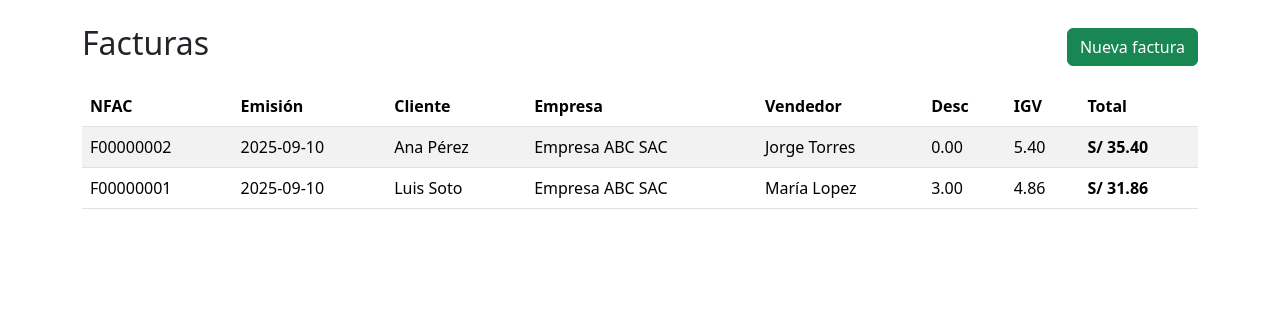
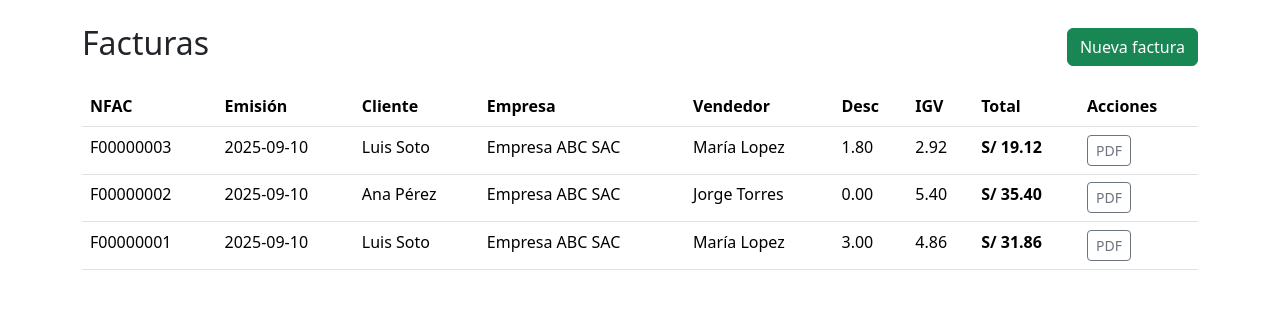
Before and after one commit to natt25/Sistema-de-Facturacion, a Flask app: page /facturas in a window 1280 px wide. Shown: the part 56-365 px from the top of the page. Run offline with Flask 3, Linux system fonts and the light colour scheme; data comes from the database, SQL or seed files in the repository.

Commit message:
update: boton para descargar factura

```diff
--- a/facturacion/app.py
+++ b/facturacion/app.py
@@ -2,7 +2,15 @@ import os, sqlite3
 from datetime import date
 from flask import Flask, g, render_template, request, redirect, url_for, flash
 
-import re  # <-- añade este import
+import re
+
+from flask import send_file  # <-- añade esto
+import io
+from reportlab.pdfgen import canvas
+from reportlab.lib.pagesizes import A4
+from reportlab.lib.units import mm
+from reportlab.lib import colors
+
 
 # --------- Validaciones comunes ----------
 def _not_empty(*vals):
@@ -303,5 +311,118 @@ def facturas_crear():
 
     return redirect(url_for("facturas"))
 
+@app.get("/facturas/<nfac>/pdf")
+def factura_pdf(nfac):
+    db = get_db()
+
+    # Cabecera de factura: FACTURA + CLIENTE + EMPRESA + VENDEDOR
+    cab = db.execute("""
+        SELECT F.NFAC, F.FECEM, F.FECVEN, F."DESC" AS DESC_M, F.IGV, F.TOTFAC,
+               C.CODI, C.NOMB||' '||C.APEL AS cliente, C.DNI, C.CALLE AS c_calle, C.DIST AS c_dist, C.CIUD AS c_ciud,
+               E.EMPR, E.RAZS, E.RUC, E.CALLE AS e_calle, E.DIST AS e_dist, E.CIUD AS e_ciud,
+               V.CODV, V.NOMB||' '||V.APEL AS vendedor
+        FROM FACTURA F
+        JOIN CLIENTE  C ON C.CODI=F.CODI
+        JOIN VENDEDOR V ON V.CODV=F.CODV
+        JOIN EMPRESA  E ON E.EMPR=F.EMPR
+        WHERE F.NFAC=?
+    """, (nfac,)).fetchone()
+
+    if not cab:
+        flash("Factura no encontrada", "warning")
+        return redirect(url_for("facturas"))
+
+    # Detalle de líneas
+    det = db.execute("""
+        SELECT D.NFAC, D.CODT, P.NOMB AS producto, D.CANT, D.PRECLI
+        FROM DETALLE_FACTURA D
+        JOIN PRODUCTO P ON P.CODT = D.CODT
+        WHERE D.NFAC=?
+        ORDER BY P.NOMB
+    """, (nfac,)).fetchall()
+
+    # Subtotal calculado a partir de PRECLI (coherente con el almacenamiento)
+    subtot = sum(float(r["PRECLI"]) for r in det)
+    desc_m = float(cab["DESC_M"])  # monto de descuento guardado
+    igv    = float(cab["IGV"])
+    total  = float(cab["TOTFAC"])
+    base   = max(0.0, round(subtot - desc_m, 2))   # tu regla actual: descuento sobre subtotal, IGV sobre base
+
+    # --- Componer PDF ---
+    buffer = io.BytesIO()
+    c = canvas.Canvas(buffer, pagesize=A4)
+    W, H = A4
+    x_m, y = 20*mm, H - 20*mm
+
+    def draw_text(txt, x, y, size=10, bold=False):
+        if bold:
+            c.setFont("Helvetica-Bold", size)
+        else:
+            c.setFont("Helvetica", size)
+        c.drawString(x, y, txt)
+
+    # Encabezado empresa
+    draw_text(cab["RAZS"], x_m, y, 14, bold=True); y -= 6*mm
+    draw_text(f"RUC: {cab['RUC']}", x_m, y); y -= 5*mm
+    draw_text(f"Dirección: {cab['e_calle']}, {cab['e_dist']} - {cab['e_ciud']}", x_m, y); y -= 10*mm
+
+    # Título y datos de factura
+    draw_text(f"FACTURA N° {cab['NFAC']}", x_m, y, 13, bold=True); y -= 6*mm
+    draw_text(f"Fecha de emisión: {cab['FECEM'] or ''}", x_m, y); y -= 5*mm
+    if cab["FECVEN"]:
+        draw_text(f"Fecha de vencimiento: {cab['FECVEN']}", x_m, y); y -= 6*mm
+    else:
+        y -= 3*mm
+
+    # Datos del cliente
+    draw_text("Cliente:", x_m, y, bold=True); y -= 5*mm
+    draw_text(f"{cab['cliente']}  (DNI: {cab['DNI']})", x_m, y); y -= 5*mm
+    draw_text(f"Dirección: {cab['c_calle']}, {cab['c_dist']} - {cab['c_ciud']}", x_m, y); y -= 8*mm
+
+    # Tabla de detalle
+    # Cabecera
+    c.setFillColor(colors.black)
+    c.rect(x_m, y-6*mm, W-2*x_m, 8*mm, stroke=1, fill=0)
+    draw_text("Código",  x_m + 2*mm, y-2*mm, 10, True)
+    draw_text("Producto",x_m + 30*mm, y-2*mm, 10, True)
+    draw_text("Cant.",   x_m + 120*mm, y-2*mm, 10, True)
+    draw_text("P. Unit", x_m + 135*mm, y-2*mm, 10, True)
+    draw_text("Subtotal",x_m + 160*mm, y-2*mm, 10, True)
+    y -= 10*mm
+
+    # Filas
+    for r in det:
+        punit = (float(r["PRECLI"]) / float(r["CANT"])) if r["CANT"] else 0.0
+        draw_text(r["CODT"], x_m + 2*mm, y)
+        draw_text(r["producto"][:40], x_m + 30*mm, y)
+        draw_text(str(r["CANT"]), x_m + 120*mm, y)
+        draw_text(f"S/ {punit:.2f}", x_m + 135*mm, y)
+        draw_text(f"S/ {float(r['PRECLI']):.2f}", x_m + 160*mm, y)
+        y -= 6*mm
+        if y < 40*mm:  # salto de página simple
+            c.showPage()
+            y = H - 30*mm
+
+    # Totales
+    y -= 4*mm
+    c.line(x_m + 120*mm, y, W - 20*mm, y); y -= 2*mm
+    draw_text(f"Subtotal:    S/ {subtot:.2f}", x_m + 125*mm, y); y -= 5*mm
+    draw_text(f"Descuento:   S/ {desc_m:.2f}", x_m + 125*mm, y); y -= 5*mm
+    draw_text(f"Base:        S/ {base:.2f}",   x_m + 125*mm, y); y -= 5*mm
+    draw_text(f"IGV (18%):   S/ {igv:.2f}",   x_m + 125*mm, y); y -= 5*mm
+    draw_text(f"TOTAL:       S/ {total:.2f}", x_m + 125*mm, y, 12, True)
+
+    # Pie
+    c.setFont("Helvetica-Oblique", 9)
+    c.drawString(x_m, 15*mm, f"Vendedor: {cab['vendedor']}  |  Generado por el sistema de facturación")
+    c.showPage()
+    c.save()
+    buffer.seek(0)
+
+    filename = f"Factura_{cab['NFAC']}.pdf"
+    return send_file(buffer, as_attachment=True, download_name=filename, mimetype="application/pdf")
+
+
+
 if __name__ == "__main__":
     app.run(debug=True)
--- a/facturacion/templates/facturas.html
+++ b/facturacion/templates/facturas.html
@@ -9,12 +9,13 @@
   <thead>
     <tr>
       <th>NFAC</th><th>Emisión</th><th>Cliente</th><th>Empresa</th><th>Vendedor</th>
-      <th>Desc</th><th>IGV</th><th>Total</th>
+      <th>Desc</th><th>IGV</th><th>Total</th><th>Acciones</th>
     </tr>
   </thead>
   <tbody>
     {% for r in rows %}
       <tr>
+        <tr>
         <td>{{ r.NFAC }}</td>
         <td>{{ r.FECEM }}</td>
         <td>{{ r.cliente }}</td>
@@ -23,6 +24,11 @@
         <td>{{ '%.2f'|format(r['DESC']) }}</td>
         <td>{{ '%.2f'|format(r.IGV) }}</td>
         <td><strong>S/ {{ '%.2f'|format(r.TOTFAC) }}</strong></td>
+        <td>
+          <a class="btn btn-sm btn-outline-secondary" href="{{ url_for('factura_pdf', nfac=r.NFAC) }}">
+            PDF
+          </a>
+        </td>
       </tr>
     {% endfor %}
   </tbody>
```
Also changed, not shown: facturacion/facturacion.db.
